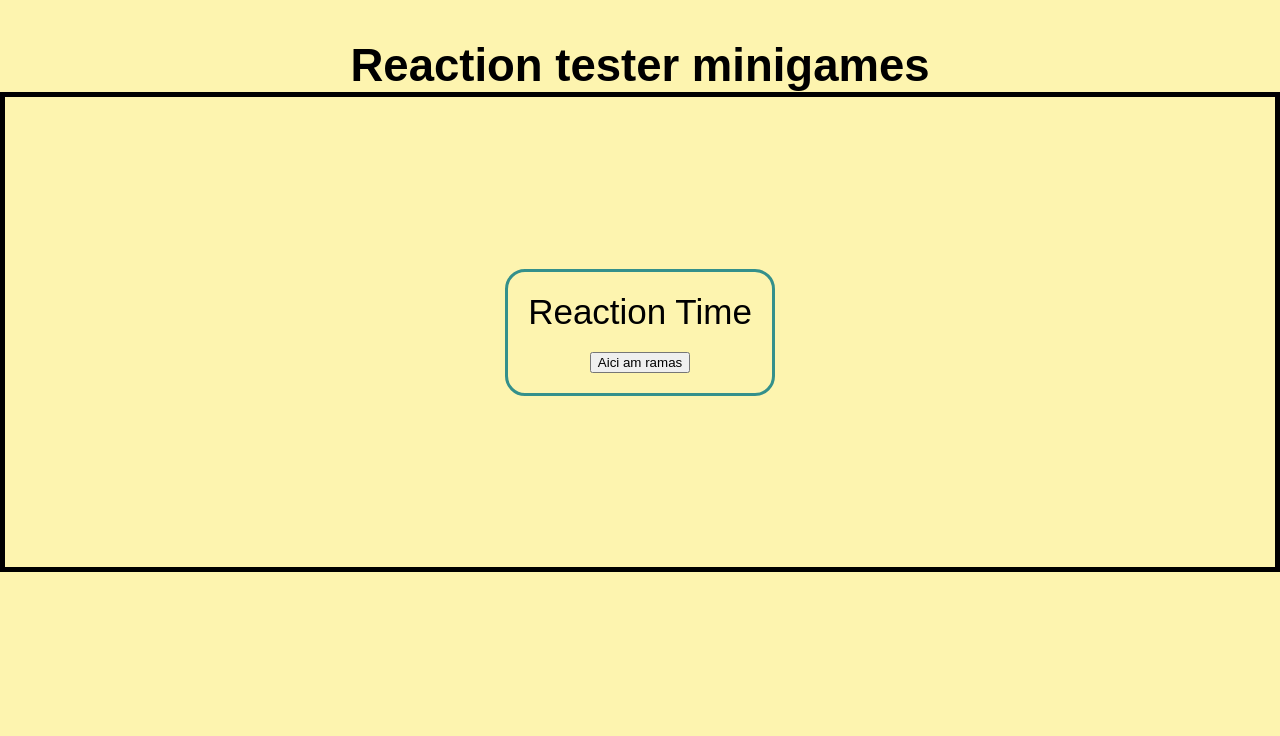
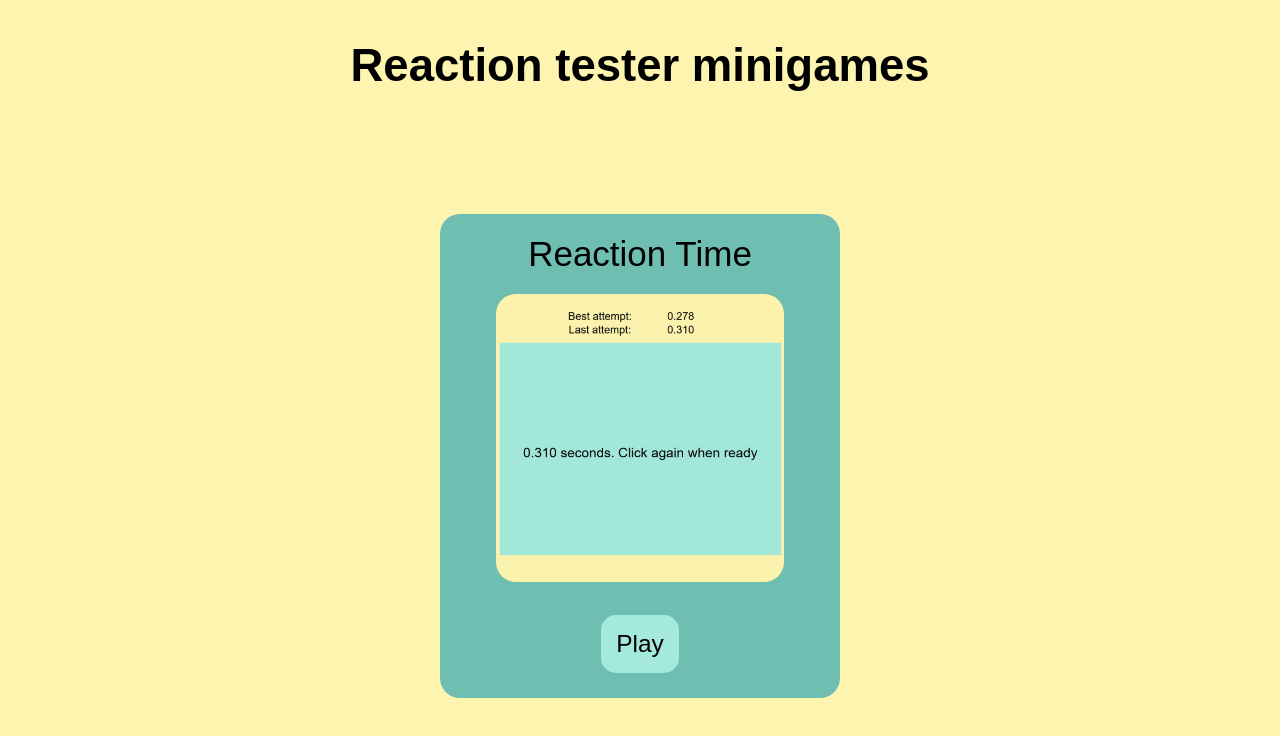
Before and after one commit to Pampu-Rares/reaction-tester, a plain HTML site: page index.html in a window 1280 px wide. Drawn offline with Linux system fonts and the light colour scheme.

Commit message:
reaction tester page works, styles ugly

```diff
--- a/homepageStyles.css
+++ b/homepageStyles.css
@@ -1,5 +1,23 @@
 h1 {
     font-size: 1.3rem;
+}
+
+button {
+    font-size: 0.7rem;
+    border: var(--color-2) solid 5px;
+    border-radius: 20px;
+    background-color: var(--color-1);
+    padding: 15px;
+    transition: background-color 0.3s ease;
+}
+
+button:hover {
+    background-color: white;
+}
+
+main {
+    display: flex;
+    flex-direction: column;
 }
 
 #minigames-collection {
@@ -7,19 +25,35 @@ h1 {
     flex-direction: column;
     justify-content: space-evenly;
     align-items: center;
-    border: 5px solid black;
-    height: 60vh;
+    flex: 1;
     padding: 20px;
+    margin-top: 20px;
 }
 
-#minigames-collection > div {
+.minigame {
+    background-color: var(--color-2);
+    width: clamp(275px, 80vw, 400px);
+    padding: 20px;
+    border-radius: 20px;
     display: flex;
     flex-direction: column;
     align-items: center;
-    border: 3px solid var(--color-3);
     gap: 20px;
+    transition: all 0.3s ease;
+}
+
+.minigame:hover {
+    transform: scale(1.1);
+}
+
+.preview-container {
+    width: 80%;
+}
+
+.preview {
+    width: 100%;
+    object-fit: contain;
     border-radius: 20px;
-    padding: 20px;
 }
 
 @media (min-width: 1028px) {
--- a/index.html
+++ b/index.html
@@ -13,9 +13,12 @@
         <h1>Reaction tester minigames</h1>
 
         <div id="minigames-collection">
-            <div id="reaction-time">
+            <div id="reaction-time" class="minigame">
                 <span>Reaction Time</span>
-                <button id="reaction-time-redirect">Aici am ramas</button>
+                <div class="preview-container">
+                    <img class="preview" src="./media/reactionTesterPrev.png" alt="reaction time website">
+                </div>
+                <button id="reaction-time-redirect">Play</button>
             </div>
         </div>
 
--- a/reactionTesterStyles.css
+++ b/reactionTesterStyles.css
@@ -1,5 +1,11 @@
 
-#game-container {
+main {
+    display: flex;
+    flex-direction: column;
+}
+
+#app-container {
+    flex: 1;
     margin: 40px;
     display: flex;
     flex-direction: column;
@@ -22,6 +28,7 @@
 }
 
 #change-gamemode {
+    z-index: 2;
     border-right: var(--color-2) solid 5px;
     border-left: none;
     border-radius: 0 0 20px 0;
@@ -97,10 +104,10 @@
 /* #endregion */
 
 #scoreboard {
-    width: clamp(30px, 80vw, 400px);
+    width: clamp(30px, 80vw, 330px);
     font-size: 0.8rem;
     display: grid;
-    grid-template-columns:  repeat(2, 1fr);
+    grid-template-columns:  2fr 1fr;
     gap: 5%;
     justify-items: center;
 }
@@ -108,8 +115,9 @@
 
 #minigame-container {
     background-color: var(--color-1);
-    width: 80vw;
-    height: 60vh;
+    width: clamp(50px, 80vw, 650px);
+    height: clamp(100px, 60vh, 325px);
+    border-radius: 20px;
 
     display: flex;
     flex-direction: column;
@@ -128,6 +136,25 @@
 }
 
 /* #region: two-player-stats */
+
+#players-scores {
+    display: none;
+    grid-template-columns: repeat(2, 1fr);
+    gap: 10px;
+    justify-items: center;
+}
+
+hr {
+    width: 100%;
+    display: inline-block;
+    grid-column: 1/-1;
+    height: 5px;
+    background-color: black;
+    border: none;
+    border-radius: 20px;
+}
+
+
 #winner-dialog {
     width: fit-content;
     height: fit-content;
```
Also changed, not shown: reactionTester.html (+8 -1 lines), reactionTesterScript.js (+25 -5 lines), media/reactionTesterPrev.png (added).
